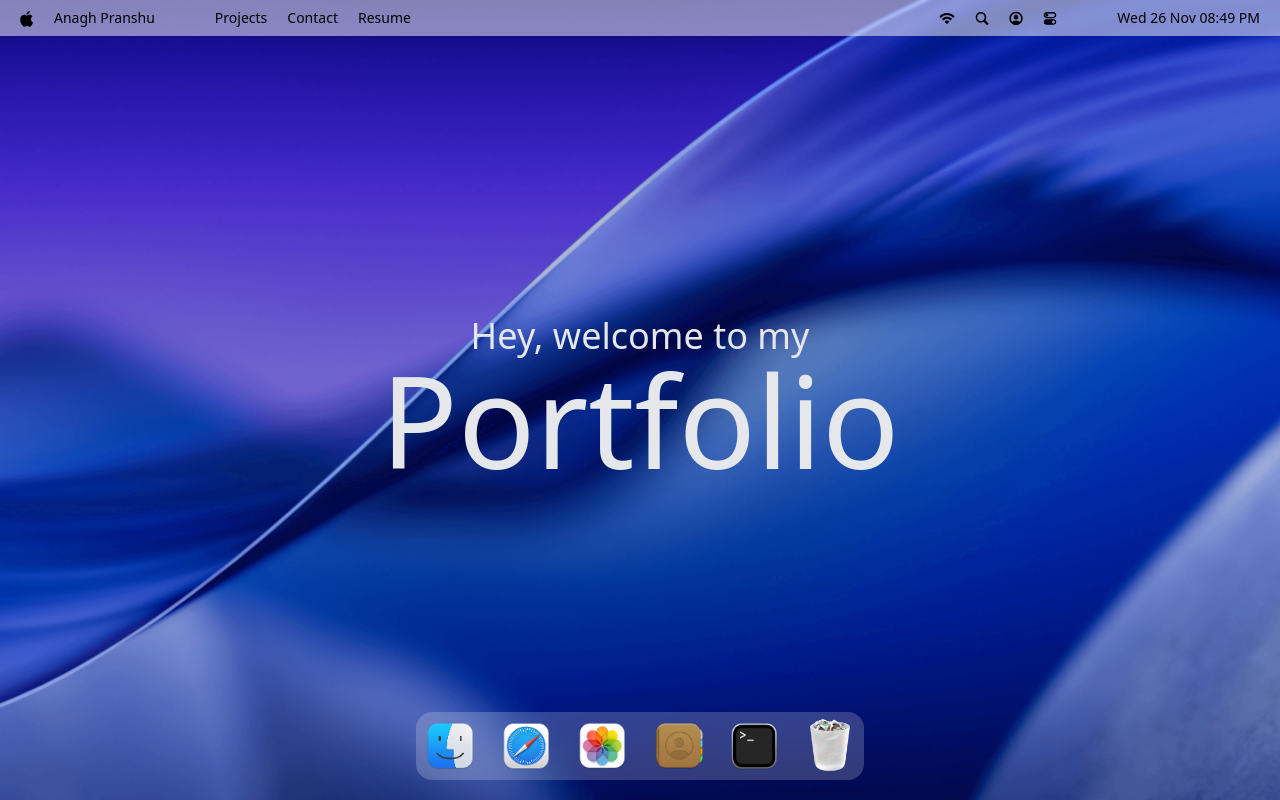
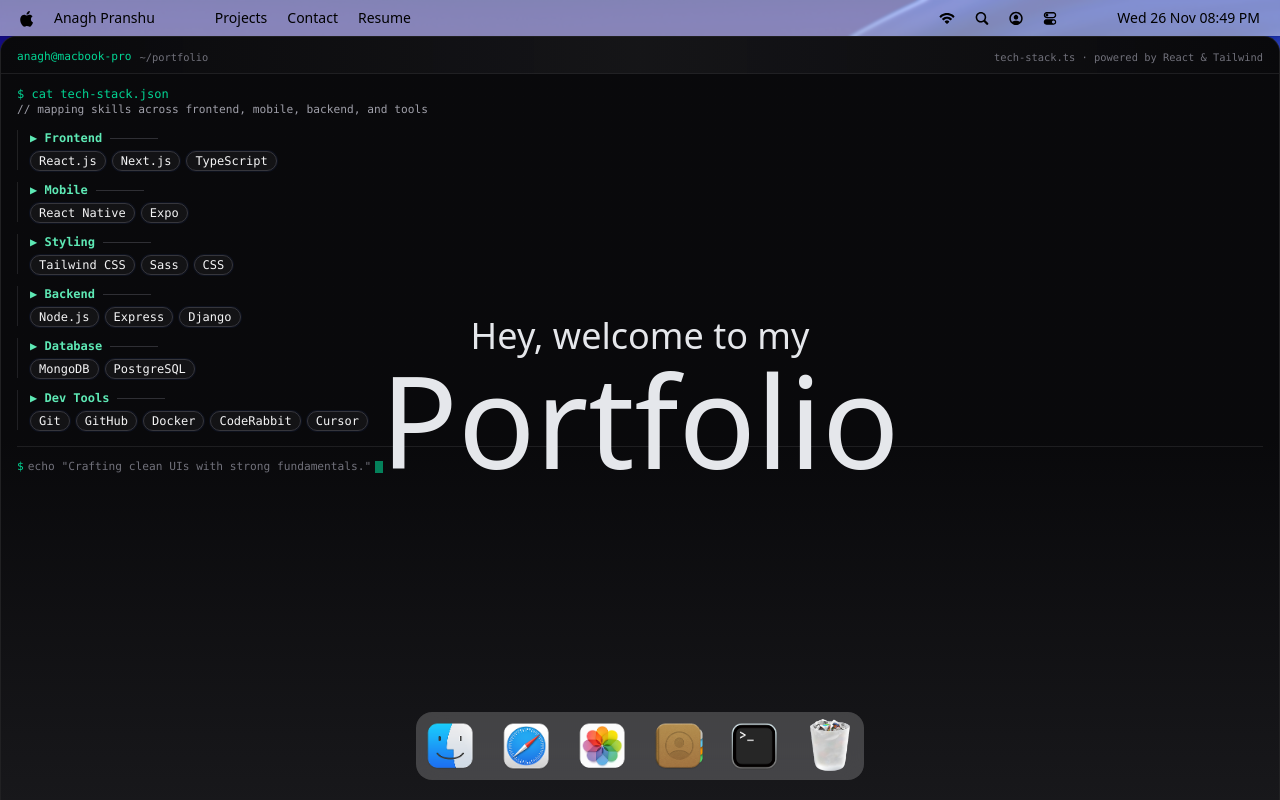
Before and after one commit to bmbhi15/anagh-portfolio, a Next.js app: page / in a window 1280 px wide. Built offline with nearby package versions, Linux system fonts and the light colour scheme; a web font is replaced by a local one.

Commit message:
Added Terminal Window with Tech Stack

```diff
--- a/app/globals.css
+++ b/app/globals.css
@@ -162,7 +162,7 @@
     }
   }
 
-  #terminal {
+  /* #terminal {
     @apply w-xl absolute top-32 left-1/12 bg-white shadow-2xl drop-shadow-2xl rounded-xl overflow-hidden;
 
     h2 {
@@ -206,8 +206,124 @@
         }
       }
     }
+  } */
+
+  #terminal {
+    @apply w-full h-full bg-zinc-950 text-zinc-100
+      border border-zinc-800/80 rounded-2xl
+      shadow-[0_18px_60px_rgba(0,0,0,0.75)]
+      overflow-hidden flex flex-col
+      font-mono text-xs sm:text-sm;
+
+    header {
+      &.terminal-header {
+        @apply px-4 pt-3 pb-2
+          border-b border-zinc-800/70
+          bg-gradient-to-r from-zinc-950 via-zinc-900/80 to-zinc-950
+          flex items-center justify-between;
+
+        .identity {
+          @apply flex items-center gap-2;
+
+          p:first-child {
+            @apply text-emerald-400 text-[0.7rem];
+          }
+
+          p:last-child {
+            @apply text-zinc-500 text-[0.65rem];
+          }
+        }
+
+        > p {
+          @apply text-zinc-500 text-[0.65rem];
+        }
+      }
+    }
+
+    .terminal-body {
+      @apply flex-1 overflow-auto
+        px-4 py-3
+        bg-gradient-to-b from-zinc-950 via-zinc-950/95 to-zinc-900
+        space-y-3;
+
+      .intro {
+        p:first-child {
+          @apply text-emerald-400 text-[0.7rem] sm:text-xs;
+        }
+
+        p:last-child {
+          @apply text-zinc-400 text-[0.7rem];
+        }
+      }
+
+      .techstack {
+        @apply mt-2;
+
+        .content {
+          @apply space-y-3 mt-2;
+
+          > li {
+            @apply border-l border-zinc-800/80 pl-3 space-y-1;
+
+            .heading {
+              @apply flex items-center gap-2;
+
+              h3 {
+                @apply text-emerald-300 text-[0.7rem] sm:text-xs font-semibold;
+              }
+
+              .divider {
+                @apply h-px w-12 bg-zinc-700/70;
+              }
+            }
+
+            .items {
+              @apply flex flex-wrap gap-1.5;
+
+              li span {
+                @apply px-2 py-0.5
+                  rounded-full border border-zinc-700/80
+                  bg-zinc-900/70
+                  text-[0.7rem] sm:text-xs text-zinc-100
+                  shadow-[0_0_0_1px_rgba(15,23,42,0.6)];
+              }
+            }
+          }
+        }
+      }
+
+      .prompt {
+        @apply mt-4 pt-3 border-t border-zinc-800/70
+          text-[0.7rem] text-zinc-500;
+
+        p {
+          @apply flex items-center gap-1;
+
+          .symbol {
+            @apply text-emerald-400;
+          }
+
+          .cursor {
+            @apply inline-block w-2 h-3 bg-emerald-400/80 animate-pulse;
+          }
+        }
+      }
+    }
+
+    footer {
+      &.terminal-footer {
+        @apply px-4 py-2
+          border-t border-zinc-800/80
+          bg-zinc-950/95
+          flex items-center justify-between
+          text-[0.65rem] text-zinc-500;
+
+        p {
+          @apply flex items-center gap-2;
+        }
+      }
+    }
   }
-
   #contact {
     @apply max-w-2xl absolute top-60 left-5/12 bg-white shadow-2xl drop-shadow-2xl rounded-xl overflow-hidden;
 
--- a/app/page.tsx
+++ b/app/page.tsx
@@ -2,6 +2,7 @@
 import NavBar from "@/components/NavBar";
 import WelcomeText from "@/components/WelcomeText";
 import Docker from "@/components/Docker";
+import Terminal from "@/components/windows/Terminal";
 
 export default function Home() {
   return (
@@ -9,6 +10,7 @@
       <NavBar />
       <WelcomeText />
       <Docker />
+      <Terminal />
     </main>
   );
 }
--- a/components/windows/Terminal.tsx
+++ b/components/windows/Terminal.tsx
@@ -1,7 +1,61 @@
 import React from "react";
+import { techStack } from "@/lib/constants";
 
 const Terminal = () => {
-  return <div>Terminal</div>;
+  return (
+    <section id="terminal">
+      <header className="terminal-header">
+        <div className="identity">
+          <p>anagh@macbook-pro</p>
+          <p>~/portfolio</p>
+        </div>
+        <p>tech-stack.ts · powered by React &amp; Tailwind</p>
+      </header>
+
+      <div className="terminal-body">
+        <section className="intro">
+          <p>$ cat tech-stack.json</p>
+          <p>
+            {"// mapping skills across frontend, mobile, backend, and tools"}
+          </p>
+        </section>
+
+        <section className="techstack">
+          <ul className="content">
+            {techStack.map((section) => (
+              <li key={section.category}>
+                <div className="heading">
+                  <h3>▶ {section.category}</h3>
+                  <span className="divider" />
+                </div>
+                <ul className="items">
+                  {section.items.map((item) => (
+                    <li key={item}>
+                      <span>{item}</span>
+                    </li>
+                  ))}
+                </ul>
+              </li>
+            ))}
+          </ul>
+        </section>
+
+        <section className="prompt">
+          <p>
+            <span className="symbol">$</span>
+            <span>
+              echo &quot;Crafting clean UIs with strong fundamentals.&quot;
+            </span>
+            <span className="cursor" />
+          </p>
+        </section>
+      </div>
+
+      <footer className="terminal-footer">
+        <p>⌘K · Clear console</p>
+        <p>Stack: React · TypeScript · Tailwind · Node · Django</p>
+      </footer>
+    </section>
+  );
 };
-
 export default Terminal;
```
